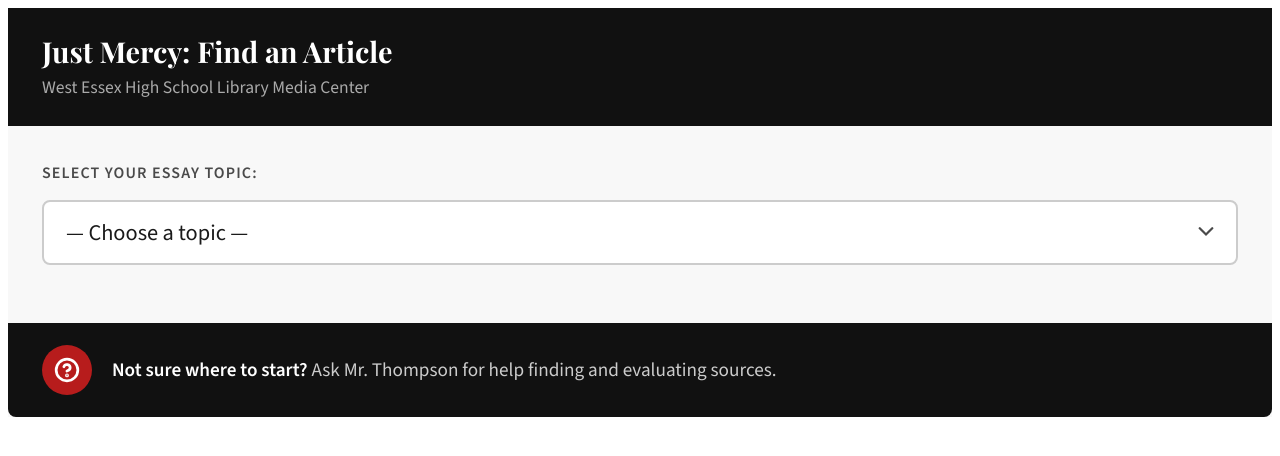
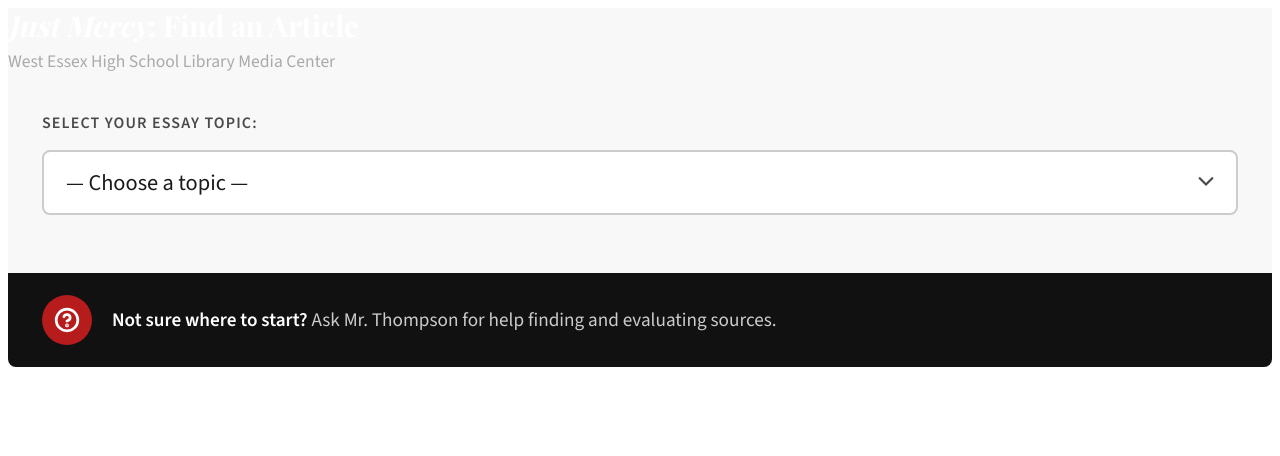
Before and after one commit to mistertlibrary/justmercyarticles, a plain HTML site: page index.html in a window 1280 px wide. Drawn offline with nearby package versions, Linux system fonts and the light colour scheme.

Commit message:
Update index.html

```diff
--- a/index.html
+++ b/index.html
@@ -3,7 +3,7 @@
 <head>
   <meta charset="UTF-8"/>
   <meta name="viewport" content="width=device-width, initial-scale=1.0"/>
-  <title>Just Mercy: Find an Article</title>
+  <title>Just Mercy: Article Finder</title>
   <link href="https://fonts.googleapis.com/css2?family=Playfair+Display:wght@600;700&family=Source+Sans+3:wght@400;500;600&display=swap" rel="stylesheet"/>
   <style>
     #jm-finder *,
@@ -276,9 +276,9 @@
     </div>
   </noscript>
 
-  <div class="jm-header">
+  <div style="text-align: center, class="jm-header">
     <div class="jm-header-text">
-      <h1>Just Mercy: Find an Article</h1>
+      <h1><em>Just Mercy</em>: Find an Article</h1>
       <p>West Essex High School Library Media Center</p>
     </div>
   </div>
```
